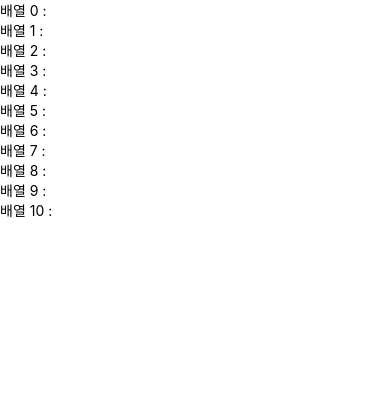
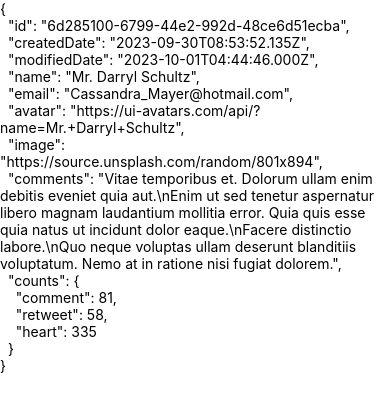
Before and after one commit to fluorjo/react-native_practice, a React Native app: screen / in a window 390 px wide. Shown: the top 412 px of the page. Built offline with nearby package versions, Linux system fonts and the light colour scheme.

Commit message:
import fake data

```diff
--- a/App.tsx
+++ b/App.tsx
@@ -7,20 +7,22 @@ import {Text, SafeAreaView} from 'react-native';
 
 import {LogBox, View} from 'react-native';
 
+import * as D from './src/data';
 
+//에러 화면 방지
 console.error = error => error.apply;
-
 LogBox.ignoreAllLogs();
 LogBox.ignoreLogs(['Property ']);
 LogBox.ignoreLogs(['it is un']);
+//
 
+const person = D.createRandomPerson();
 
 export default function App() {
-
-  const array = new Array(11).fill(null).map((value, index) => (
-    <Text>
-      배열 {index} : {value}
-    </Text>
-  ));
-  return <SafeAreaView>{array}</SafeAreaView>;
+  return (
+    <SafeAreaView>
+      {/* null, 2는 공백 문자 두 개 넣는다는 뜻. */}
+      <Text>{JSON.stringify(person, null, 2)}</Text>
+    </SafeAreaView>
+  );
 }
--- a/package.json
+++ b/package.json
@@ -10,6 +10,7 @@
     "test": "jest"
   },
   "dependencies": {
+    "faker": "^5.5.3",
     "react": "18.2.0",
     "react-native": "0.72.5"
   },
@@ -20,6 +21,7 @@
     "@react-native/eslint-config": "^0.72.2",
     "@react-native/metro-config": "^0.72.11",
     "@tsconfig/react-native": "^3.0.0",
+    "@types/faker": "^6.6.9",
     "@types/react": "^18.0.24",
     "@types/react-test-renderer": "^18.0.0",
     "babel-jest": "^29.2.1",
--- /dev/null
+++ b/src/data/IPerson.ts
@@ -0,0 +1,15 @@
+export type IPerson = {
+  id: string
+  createdDate: Date
+  modifiedDate: Date
+  name: string
+  email: string
+  avatar: string
+  image: string
+  comments: string
+  counts: {
+    comment: number
+    retweet: number
+    heart: number
+  }
+}
--- /dev/null
+++ b/src/data/createRandomPerson.ts
@@ -0,0 +1,22 @@
+import type {IPerson} from './IPerson'
+import * as F from './faker'
+import * as U from './util'
+
+export const createRandomPerson = (): IPerson => {
+  const name = F.randomName()
+  return {
+    id: F.randomId(),
+    createdDate: F.randomDate(),
+    modifiedDate: new Date(),
+    name,
+    email: F.randomEmail(),
+    avatar: F.randomAvatarUrl(name),
+    image: F.randomImage(),
+    comments: F.randomParagraphs(4),
+    counts: {
+      comment: U.random(10, 100),
+      retweet: U.random(10, 100),
+      heart: U.random(100, 1000)
+    }
+  }
+}
--- /dev/null
+++ b/src/data/faker.ts
@@ -0,0 +1,13 @@
+import faker from 'faker'
+import * as U from './util'
+
+export const randomId = (): string => faker.datatype.uuid()
+export const randomName = (): string => faker.name.findName()
+export const randomEmail = (): string => faker.internet.email()
+export const randomAvatarUrl = (name?: string): string =>
+  U.avatarUriByName(name ?? randomName())
+export const randomDate = (): Date => faker.date.recent()
+export const randomParagraphs = (count: number = 2): string =>
+  U.makeArray(count).map(faker.lorem.paragraph).join('\n')
+export const randomImage = (): string =>
+  U.unsplashUrl(U.random(800, 1000), U.random(800, 1000))
--- /dev/null
+++ b/src/data/index.ts
@@ -0,0 +1,4 @@
+export * from './util'
+export * from './faker'
+export * from './IPerson'
+export * from './createRandomPerson'
--- /dev/null
+++ b/src/data/util.ts
@@ -0,0 +1,7 @@
+export const makeArray = (length: number) => new Array(length).fill(null)
+export const random = (min: number, max: number): number =>
+  Math.round(Math.random() * (max - min)) + min
+export const unsplashUrl = (width: number, height: number): string =>
+  `https://source.unsplash.com/random/${width}x${height}`
+export const avatarUriByName = (name: string) =>
+  `https://ui-avatars.com/api/?name=${name.split(' ').join('+')}`
```
Also changed, not shown: src/screens/ArrowComponent.tsx (added, +9 -0 lines), src/screens/ClassComponent.tsx (added, +10 -0 lines), src/screens/Person.tsx (added, +13 -0 lines), 1 other file (tests, documents, lock files or other folders).
